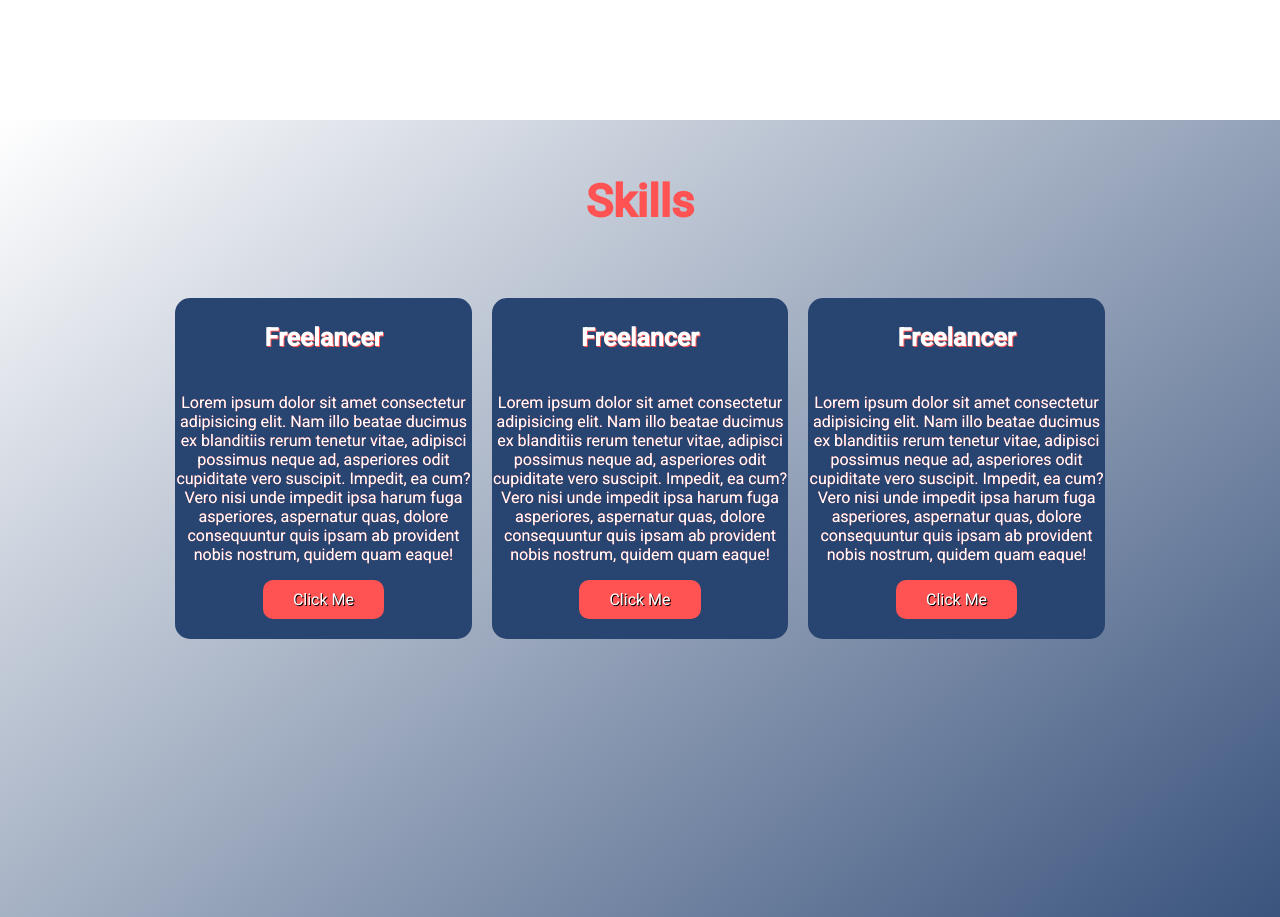
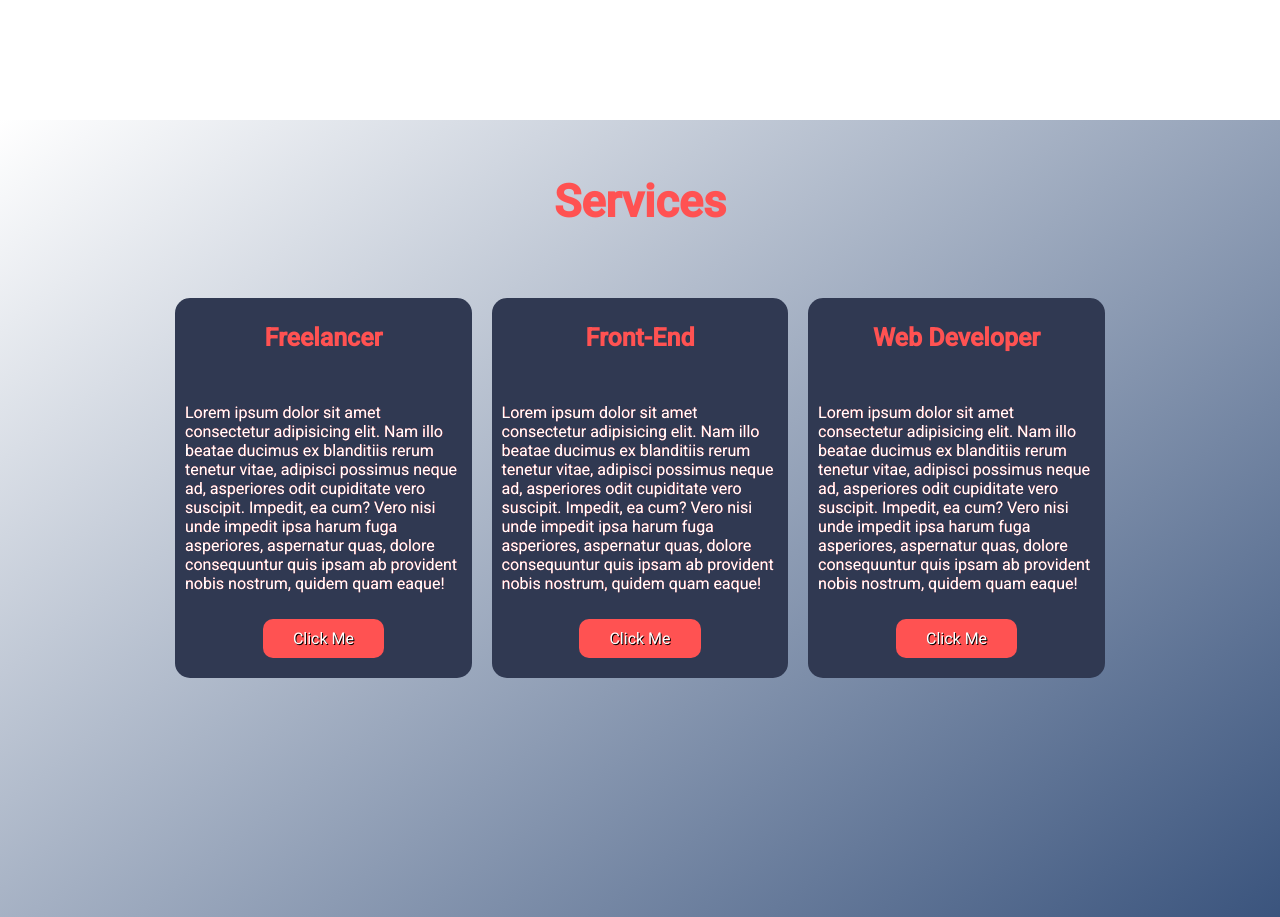
Before and after one commit to AleexCaires/AleexCaires-Portfolio, a Gatsby site: page / in a window 1280 px wide. Shown: the part 1480-2397 px from the top of the page. Built offline with nearby package versions, Linux system fonts and the light colour scheme; Gatsby itself is replaced by a stand-in of ours.

Commit message:
gradient and button scss changes

```diff
--- a/src/components/skills.js
+++ b/src/components/skills.js
@@ -6,7 +6,7 @@ class Skills extends React.Component {
   render() {
     return (
       <div id={SkillStyles.skills}>
-      <h2>Skills</h2>
+      <h2>Services</h2>
         <div className={SkillStyles.inner}>
           <div className={SkillStyles.item}>
             <div className={SkillStyles.head}>
@@ -24,7 +24,7 @@ class Skills extends React.Component {
           </div>
           <div className={SkillStyles.item}>
             <div className={SkillStyles.head}>
-              <h1>Freelancer</h1>
+              <h1>Front-End</h1>
             </div>
             <p>
               Lorem ipsum dolor sit amet consectetur adipisicing elit. Nam illo
@@ -34,11 +34,11 @@ class Skills extends React.Component {
               asperiores, aspernatur quas, dolore consequuntur quis ipsam ab
               provident nobis nostrum, quidem quam eaque!
             </p>
-            <a href="#0">Click Me </a>
+            <a href="#0">Click Me</a>
           </div>
           <div className={SkillStyles.item}>
             <div className={SkillStyles.head}>
-              <h1>Freelancer</h1>
+              <h1>Web Developer</h1>
             </div>
             <p>
               Lorem ipsum dolor sit amet consectetur adipisicing elit. Nam illo
--- a/src/styles/components/skills.module.scss
+++ b/src/styles/components/skills.module.scss
@@ -35,22 +35,25 @@
       flex-direction: row;
       flex-wrap: wrap;
       justify-content: space-around;
-      text-align: center;
+      &:hover {
+        transform: scale(1.05);
+        box-shadow: 0 10px 30px -5px black;
+      }
 
       &:nth-child(1) {
-        background: #284471;
+        background: $gradient2;
         h1 {
           color: white;
         }
       }
       &:nth-child(2) {
-        background: #284471;
+        background: $gradient2;
         h1 {
           color: white;
         }
       }
       &:nth-child(3) {
-        background: #284471;
+        background: $gradient2;
         h1 {
           color: white;
         }
@@ -66,31 +69,35 @@
         text-align: center;
 
         h1 {
+          color: $line;
           font-size: 25px;
-          text-shadow: 1px 1px 0px $line;
+          //text-shadow: 1px 1px 0px white;
         }
       }
-      p{
-          color:white;
-          text-shadow: 0.1px 0.1px 0px $line;
+      p {
+        color: white;
+        text-shadow: 0.1px 0.1px 0px $line;
+        padding: 10px;
       }
       a {
-
         display: block;
-        background:$line ;
+        background: $line;
         color: white;
         text-shadow: 1px 1px 0px black;
         text-align: center;
         text-decoration: none;
-        transition: all 0.2s ease-in-out;
+        transition: all 0.6s ease-in-out;
         padding: 10px 30px;
         border-radius: 10px;
         margin-bottom: 20px;
-          h1 {
-            color: white;
-          }
+        &:hover {
+          background-color: white;
+          color: $line;
         }
-
+        h1 {
+          color: white;
+        }
       }
     }
   }
+}
```
